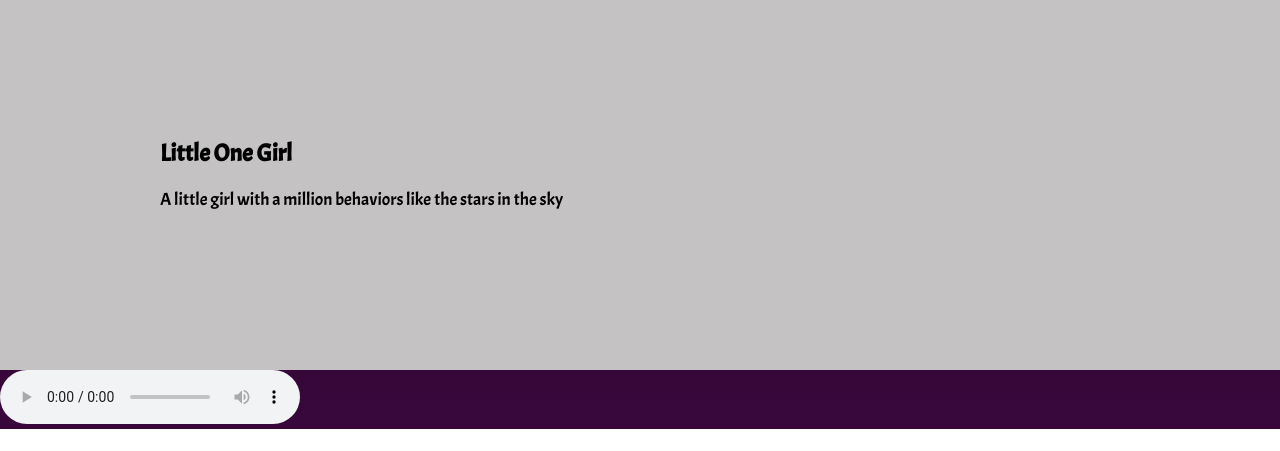
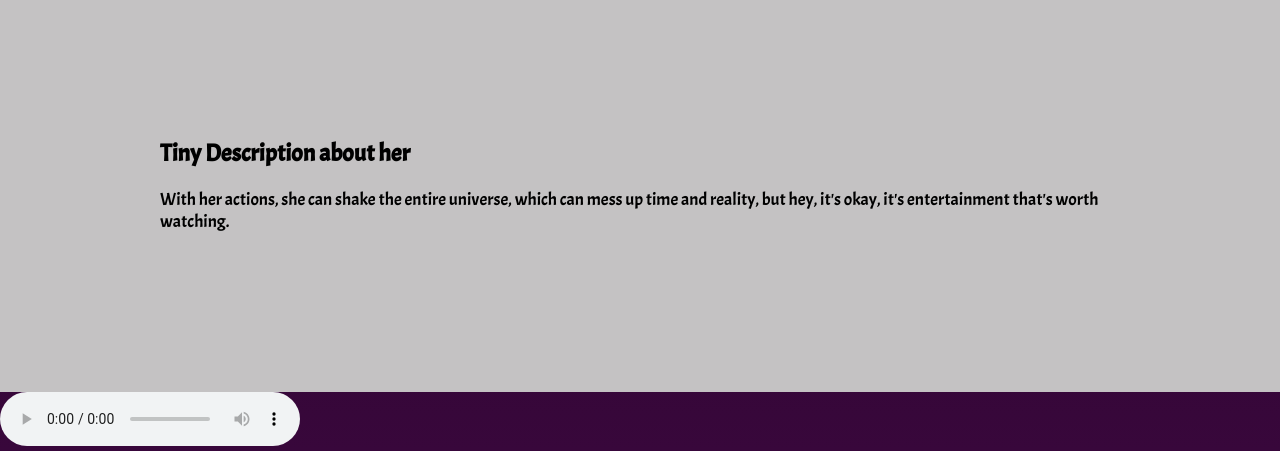
Before and after one commit to smbdylikeher/her-universe, a plain HTML site: page index.html in a window 1280 px wide. Shown: the part 1622-2073 px from the top of the page. Before the commit the page ends 2051 px from the top, so only its background shows below. Drawn offline with Linux system fonts and the light colour scheme.

Commit message:
Update index.html

```diff
--- a/index.html
+++ b/index.html
@@ -12,12 +12,12 @@
         <img src="stars.png" id="stars">
         <img src="meteorid.png" id="meteorid">
         <img src="rocket.png" id="rocket">
-        <h1 id="text">Just <br>A Lil Pluto Girl With Her galaxy anger</h1>
+        <h1 id="text">Just <br>her and a million galaxies of her girlish behavior</h1>
         <a href="#" id="button">Explore</a>
     </div>
     <div class="description">
-        <h2>Little One Girl</h2><br>
-        <p>A little girl with a million behaviors like the stars in the sky</p>
+        <h2>Tiny Description about her</h2><br>
+        <p>With her actions, she can shake the entire universe, which can mess up time and reality, but hey, it's okay, it's entertainment that's worth watching.</p>
     </div>
     <script src="script.js"></script>
   <audio controls>
```
